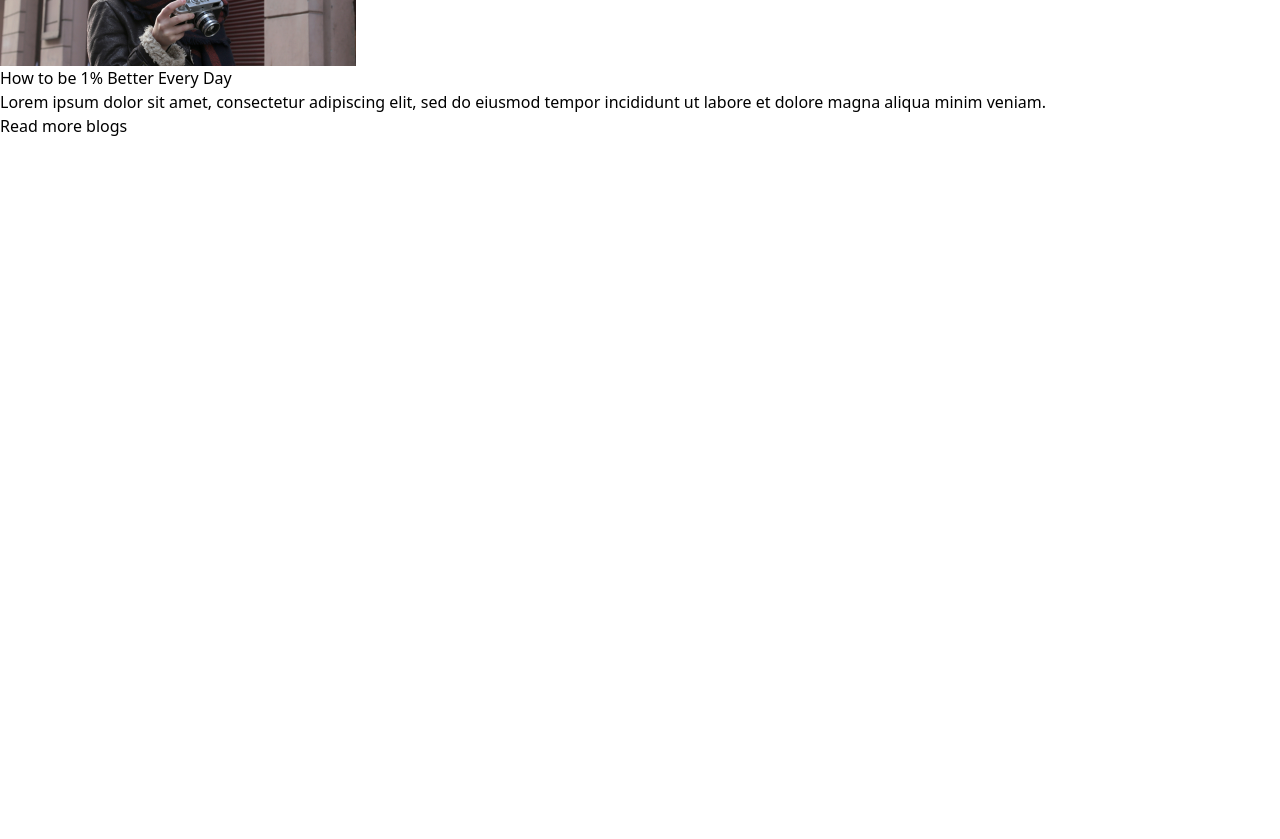
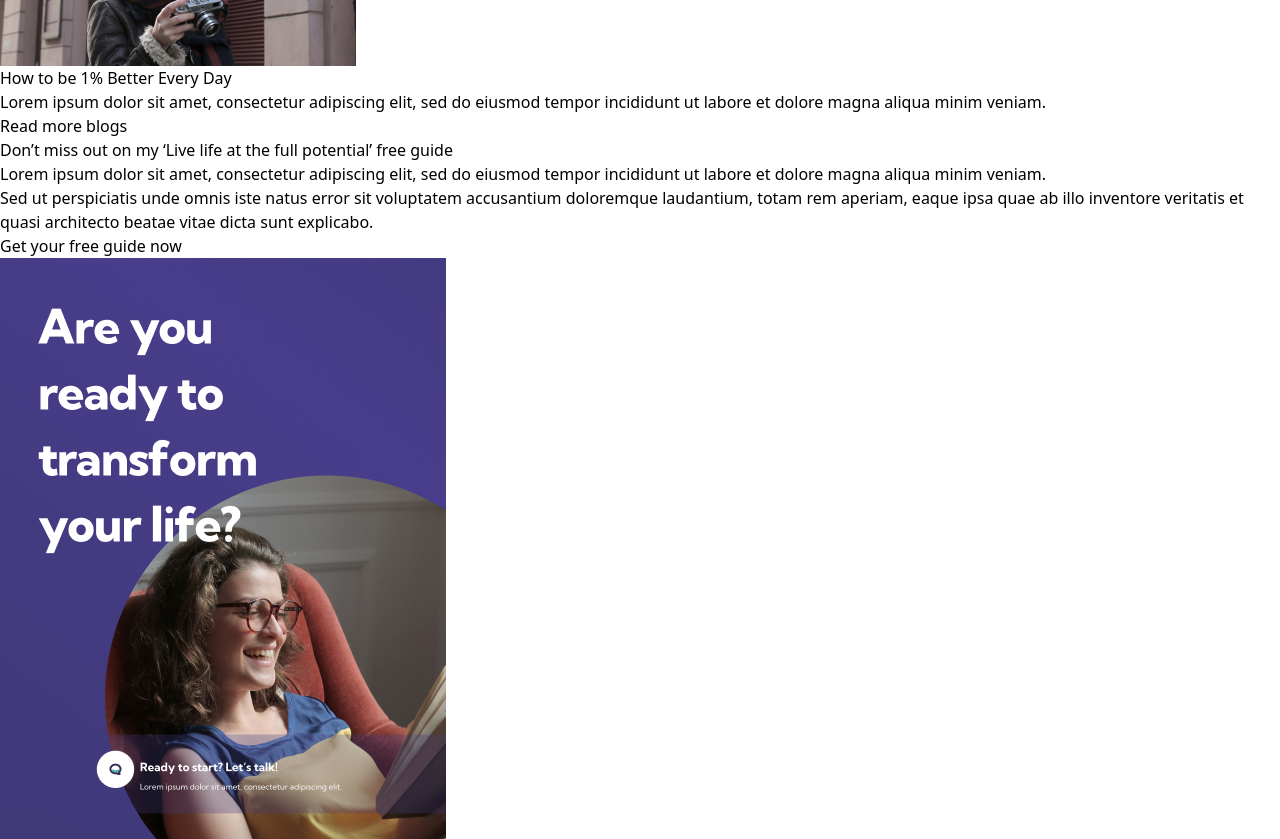
Before and after one commit to shariful-github/happy-coaching, a React (Vite) app: page / in a window 1280 px wide. Shown: the part 2220-3059 px from the top of the page. Before the commit the page ends 2358 px from the top, so only its background shows below. Built offline with nearby package versions, Linux system fonts and the light colour scheme.

Commit message:
dont miss section done

```diff
--- a/src/layouts/Main.jsx
+++ b/src/layouts/Main.jsx
@@ -15,6 +15,8 @@ import '@smastrom/react-rating/style.css';
 import stay1 from '../assets/images/stay1.png';
 import stay2 from '../assets/images/stay2.png';
 import stay3 from '../assets/images/stay3.png';
+import ruReady from '../assets/images/ruReady.png';
+
 
 const Main = () => {
     return (
@@ -147,6 +149,20 @@ const Main = () => {
                     <button className='bg-[#20AD96] text-[14px] text-white px-16 py-2 rounded-md'>Read more blogs</button>
                 </div>
             </section>
+
+            {/* Dont miss section */}
+            <section className='grid grid-cols-2 mb-40'>
+                <div className="pl-32 flex flex-col items-center justify-center">
+                    <h1 className='mx-auto leading-tight font-bold text-[44px] text-[#333461] mt-5'>Don’t miss out on my ‘Live life at the full potential’ free guide</h1>
+                    <p className='text-lg mt-3'>Lorem ipsum dolor sit amet, consectetur adipiscing elit, sed do eiusmod tempor incididunt ut labore et dolore magna aliqua minim veniam.
+                    </p>
+                    <p className='mt-4 leading-tight'>Sed ut perspiciatis unde omnis iste natus error sit voluptatem accusantium doloremque laudantium, totam rem aperiam, eaque ipsa quae ab illo inventore veritatis et quasi architecto beatae vitae dicta sunt explicabo.</p>
+                    <button className='mt-5 bg-[#20AD96] text-[14px] text-white px-16 py-2 rounded-md'>Get your free guide now</button>
+                </div>
+                <div>
+                    <img className='mx-auto w-[400px]' src={ruReady} alt="" />
+                </div>
+            </section>
         </div>
     );
 };
```
Also changed, not shown: src/assets/images/ruReady.png (added).
